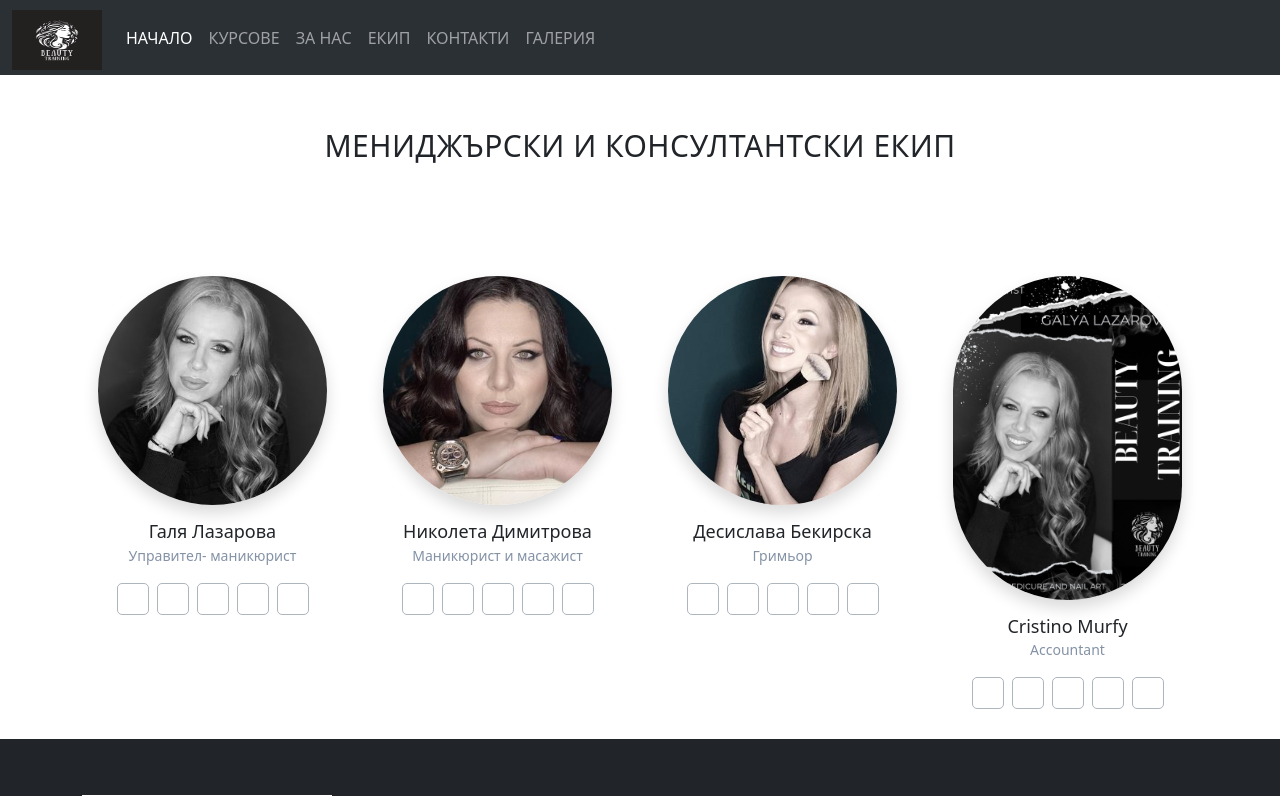
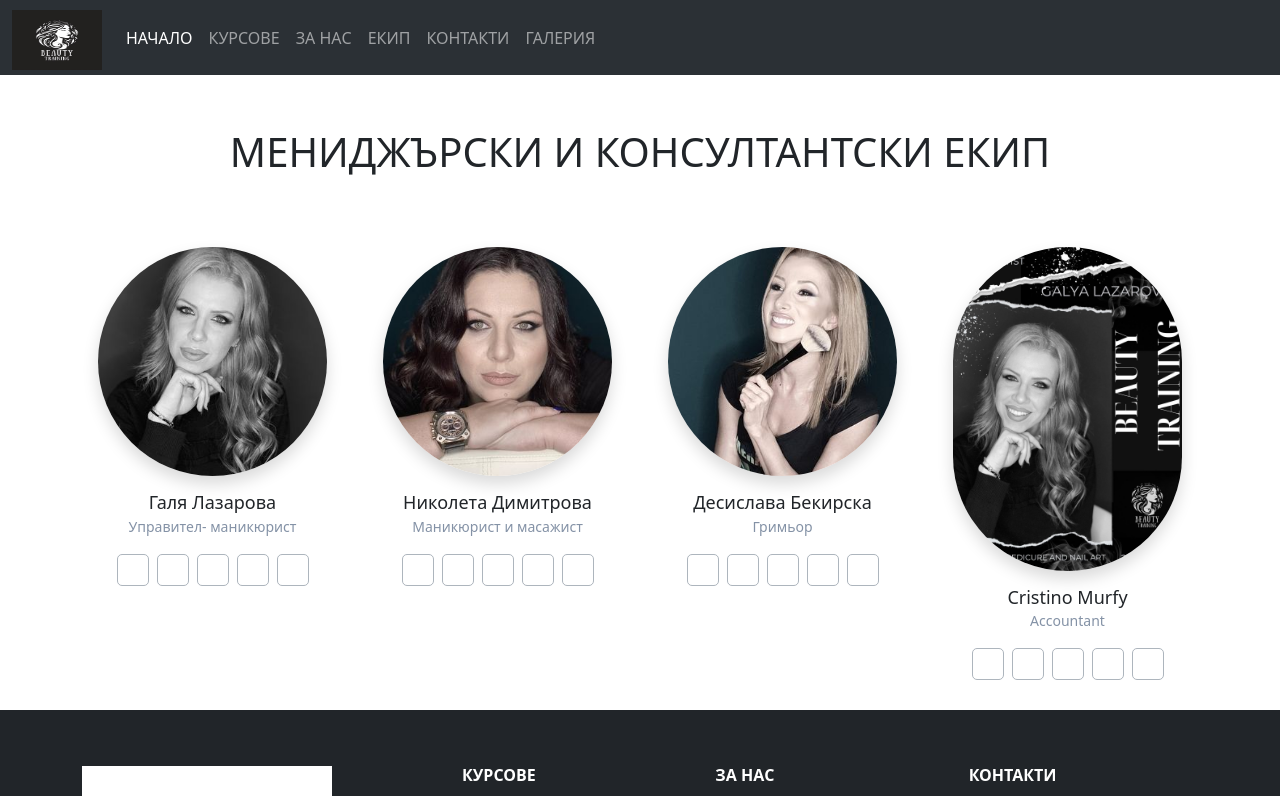
Before and after one commit to ZdravkaGoranova/Beauty-Traiding, an Angular app: page /teams in a window 1280 px wide. Shown: the top 796 px of the page. Built offline with nearby package versions, Linux system fonts and the light colour scheme.

Commit message:
Update h1 in activities,gallery,team

```diff
--- a/src/app/activities/activities.component.css
+++ b/src/app/activities/activities.component.css
@@ -20,3 +20,11 @@ img {
   padding-top: 8rem;
 
   }
+  .section-title h2 {
+    font-size: 40px;
+    font-weight: 500;
+    margin-top: 0;
+    position: relative;
+    text-transform: capitalize;
+    margin-bottom: 15px;
+}
--- a/src/app/activities/activities.component.html
+++ b/src/app/activities/activities.component.html
@@ -1,10 +1,14 @@
 <link href="https://maxcdn.bootstrapcdn.com/font-awesome/4.3.0/css/font-awesome.min.css" rel="stylesheet">
 
 <div class="container headerTop">
-    <div class="text-center mb-2-8 mb-lg-6">
+    <!-- <div class="text-center mb-2-8 mb-lg-6">
         <h2 class="display-18 display-md-16 display-lg-14 font-weight-700">КУРСОВЕ </h2>
-        <!-- <strong class="text-primary font-weight-700">Us</strong> -->
-        <!-- <span>The trusted source for why choose us</span> -->
+        <strong class="text-primary font-weight-700">Us</strong>
+         <span>The trusted source for why choose us</span>
+    </div> -->
+    <div class="section-title text-center">
+        <h2>КУРСОВЕ</h2>
+
     </div>
     <div class="row align-items-center">
         <div class="col-sm-6 col-lg-4 mb-2-9 mb-sm-0">
--- a/src/app/contact-us/contact-us.component.css
+++ b/src/app/contact-us/contact-us.component.css
@@ -68,8 +68,8 @@
         margin-top: 5px;
     }
 
-    .section-title h1 {
-        font-size: 44px;
+    .section-title h2 {
+        font-size: 40px;
         font-weight: 500;
         margin-top: 0;
         position: relative;
--- a/src/app/gallery/gallery.component.css
+++ b/src/app/gallery/gallery.component.css
@@ -123,3 +123,11 @@ body{margin-top:20px;}
 	padding-top: 8rem;
 
 	}
+	.section-title h2 {
+        font-size: 40px;
+        font-weight: 500;
+        margin-top: 0;
+        position: relative;
+        text-transform: capitalize;
+        margin-bottom: 15px;
+    }
--- a/src/app/gallery/gallery.component.html
+++ b/src/app/gallery/gallery.component.html
@@ -2,10 +2,11 @@
 <section class="content-item headerTop" id="gallery">
     <div class="container">
 
-        <div class="section-title mb-4 pb-2 text-center">
-            <h4 class="title mb-4">ГАЛЕРИЯ</h4>
+
+        <div class="section-title text-center">
+            <h2>ГАЛЕРИЯ</h2>
+
         </div>
-
         <div class="row">
             <!-- GALLERY ITEM 1 - START -->
             <div class="overlay-wrapper col-xs-6 col-sm-3">
--- a/src/app/team/team.component.css
+++ b/src/app/team/team.component.css
@@ -118,3 +118,11 @@ body{margin-top:20px;}
   padding-top: 8rem;
 
   }
+  .section-title h2 {
+    font-size: 40px;
+    font-weight: 500;
+    margin-top: 0;
+    position: relative;
+    text-transform: capitalize;
+    margin-bottom: 15px;
+}
--- a/src/app/team/team.component.html
+++ b/src/app/team/team.component.html
@@ -3,9 +3,12 @@
 <div class="container bootdey headerTop">
         <div class="row">
             <div class="col-12 text-center">
-                <div class="section-title mb-4 pb-2">
+                <!-- <div class="section-title mb-4 pb-2">
                     <h4 class="title mb-4">МЕНИДЖЪРСКИ И КОНСУЛТАНТСКИ ЕКИП</h4>
-                    <!-- <p class="text-muted para-desc mx-auto mb-0">Build responsive, mobile-first projects on the web with the world's most popular front-end component library.</p> -->
+               </div> -->
+                <div class="section-title text-center">
+                    <h2>МЕНИДЖЪРСКИ И КОНСУЛТАНТСКИ ЕКИП</h2>
+
                 </div>
             </div><!--end col-->
         </div><!--end row-->
```
